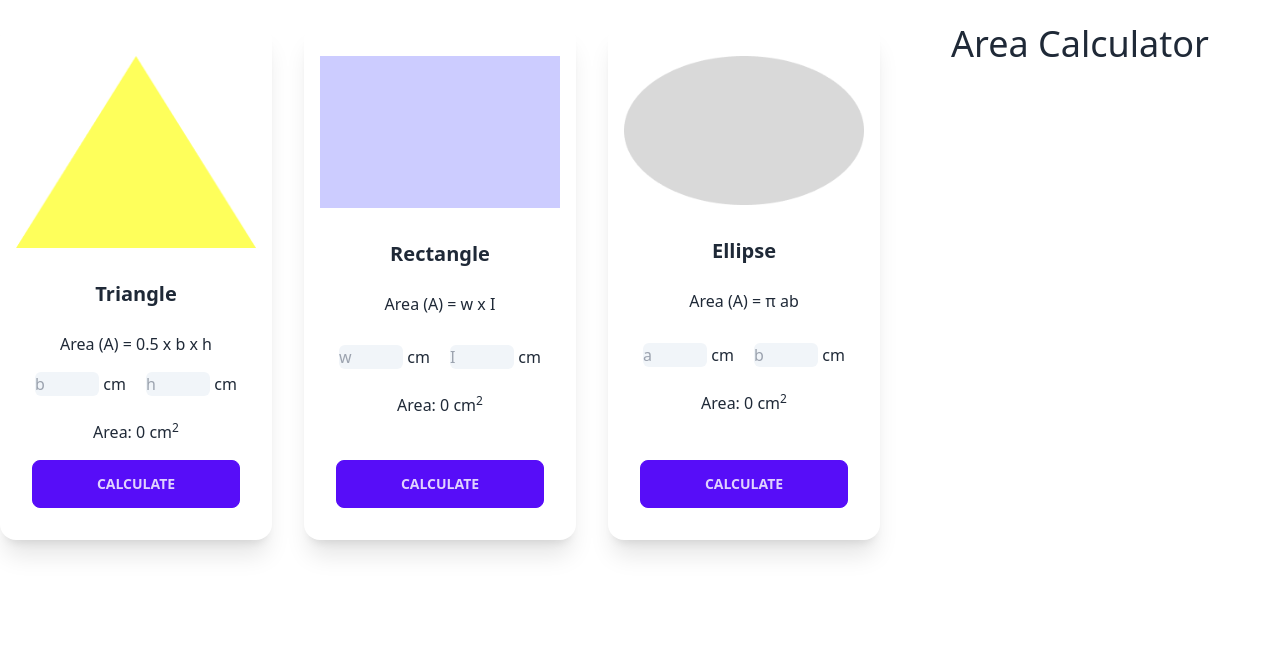
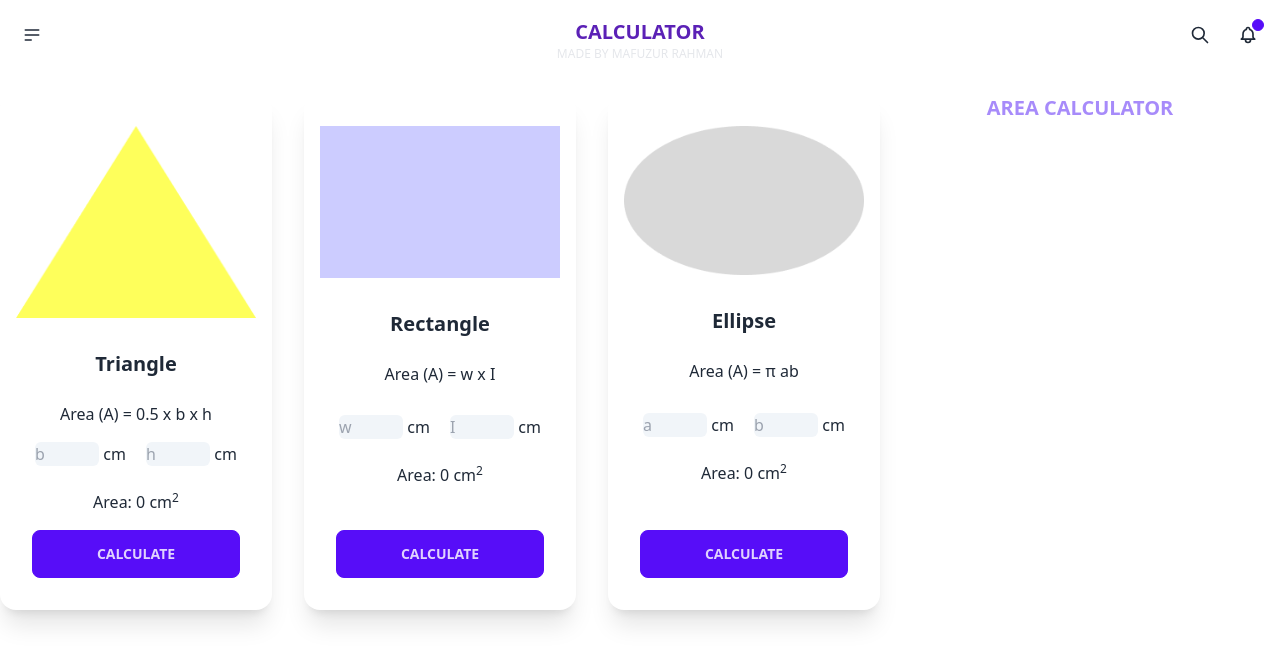
Before and after one commit to Mafuzur560/geometry-genius-calculator, a plain HTML site: page index.html in a window 1280 px wide. Drawn offline with nearby package versions, Linux system fonts and the light colour scheme.

Commit message:
Navbar added and text color changed

```diff
--- a/index.html
+++ b/index.html
@@ -9,7 +9,35 @@
     <title>Genius Calculator</title>
 </head>
 <body>
-    <header></header>
+    <header>
+      <div class="navbar bg-base-100">
+        <div class="navbar-start">
+          <div class="dropdown">
+            <label tabindex="0" class="btn btn-ghost btn-circle">
+              <svg xmlns="http://www.w3.org/2000/svg" class="h-5 w-5" fill="none" viewBox="0 0 24 24" stroke="currentColor"><path stroke-linecap="round" stroke-linejoin="round" stroke-width="2" d="M4 6h16M4 12h16M4 18h7" /></svg>
+            </label>
+            <ul tabindex="0" class="menu menu-sm dropdown-content mt-3 z-[1] p-2 shadow bg-base-100 rounded-box w-52">
+              <li><a>Homepage</a></li>
+            </ul>
+          </div>
+        </div>
+        <div class="navbar-center flex flex-col">
+          <a class="btn btn-ghost uppercase text-xl font-bold text-violet-800">Calculator</a>
+          <p class="text-xs font-normal text-gray-200 mt-[-10px]">MADE BY MAFUZUR RAHMAN</p>
+        </div>
+        <div class="navbar-end">
+          <button class="btn btn-ghost btn-circle">
+            <svg xmlns="http://www.w3.org/2000/svg" class="h-5 w-5" fill="none" viewBox="0 0 24 24" stroke="currentColor"><path stroke-linecap="round" stroke-linejoin="round" stroke-width="2" d="M21 21l-6-6m2-5a7 7 0 11-14 0 7 7 0 0114 0z" /></svg>
+          </button>
+          <button class="btn btn-ghost btn-circle">
+            <div class="indicator">
+              <svg xmlns="http://www.w3.org/2000/svg" class="h-5 w-5" fill="none" viewBox="0 0 24 24" stroke="currentColor"><path stroke-linecap="round" stroke-linejoin="round" stroke-width="2" d="M15 17h5l-1.405-1.405A2.032 2.032 0 0118 14.158V11a6.002 6.002 0 00-4-5.659V5a2 2 0 10-4 0v.341C7.67 6.165 6 8.388 6 11v3.159c0 .538-.214 1.055-.595 1.436L4 17h5m6 0v1a3 3 0 11-6 0v-1m6 0H9" /></svg>
+              <span class="badge badge-xs badge-primary indicator-item"></span>
+            </div>
+          </button>
+        </div>
+      </div>
+    </header>
     <main>
         <!-- Main Container -->
         <section class="flex flex-col lg:flex-row container mx-auto mt-6">
@@ -78,8 +106,8 @@
             </div>
             <!-- area calculator -->
             <div class="flex flex-col">
-              <div class="w-[400px] text-center">
-                <h4 class="text-4xl">Area Calculator</h4>
+              <div class="w-[375px] md:w-[400px] text-center">
+                <h4 class="uppercase text-xl font-bold text-violet-400">Area Calculator</h4>
             </div>
             <div id="this-area" class="mx-auto mt-8">
 
```
